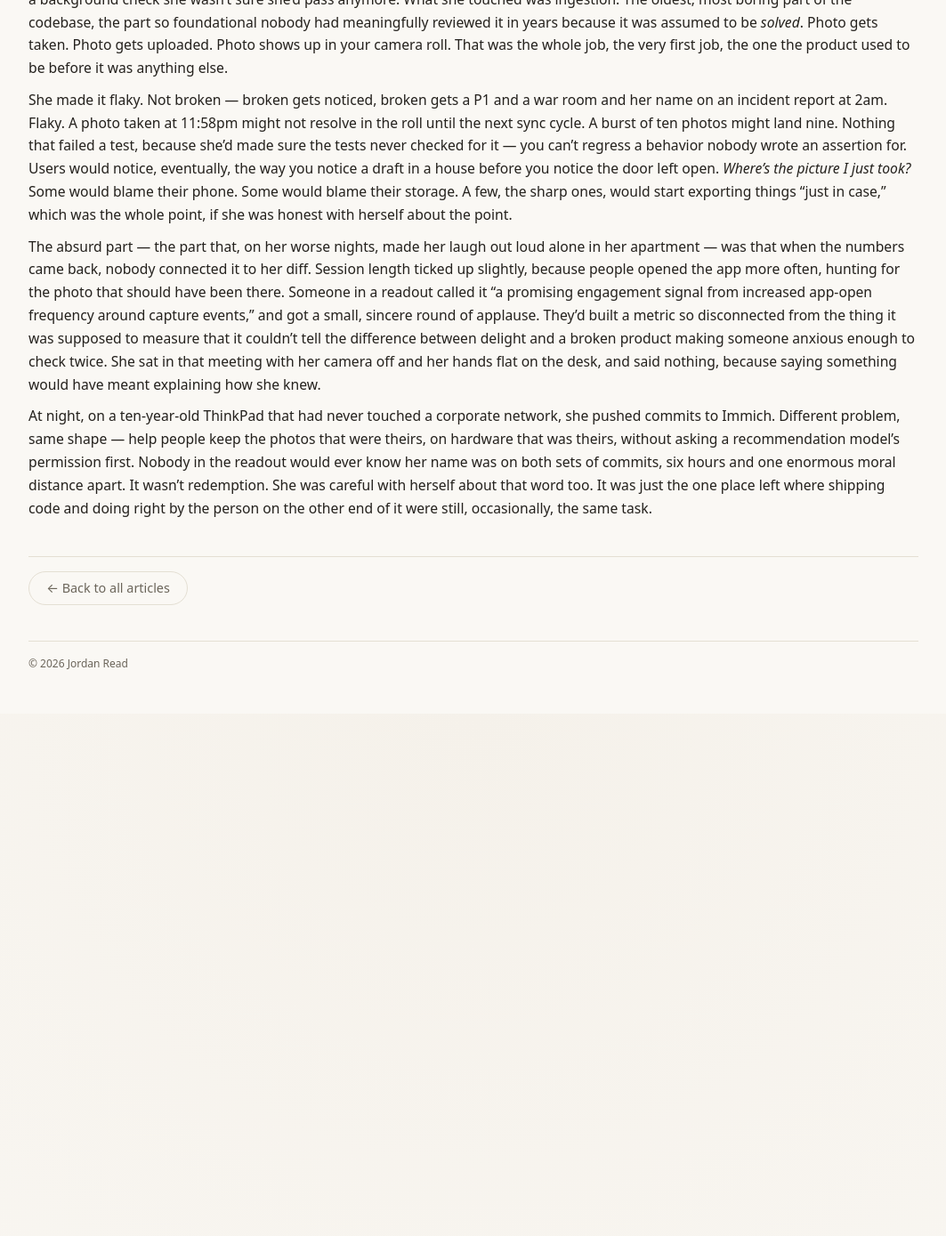
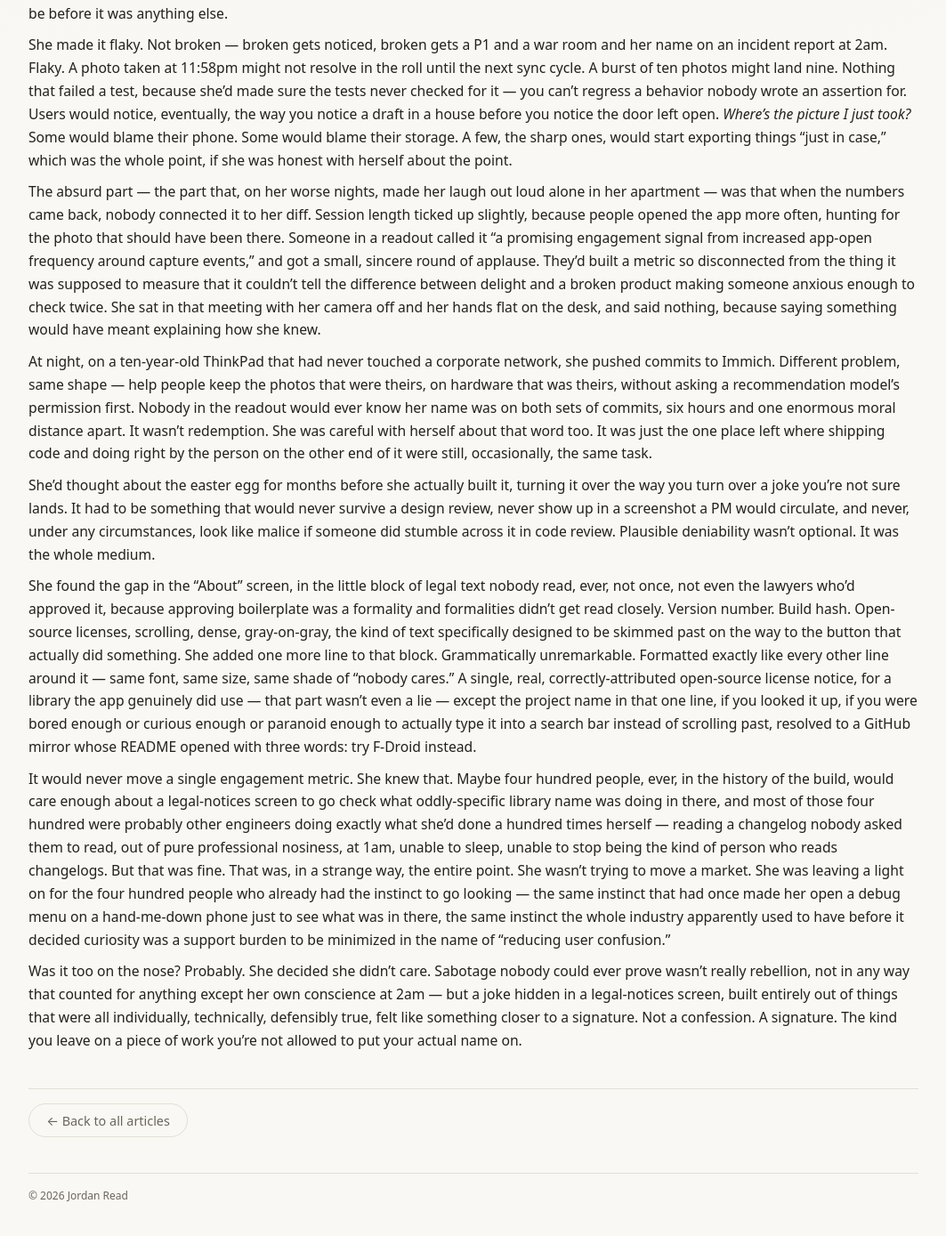
Before and after one commit to jordanread/jr.com, a Jekyll site: the page built from _articles/weaponized-competence.md, in a window 1280 px wide and 1400 px high, scrolled down 1419 px. Shown: the top 1389 px of the window at 89% size, without its empty margins (108-1171 px from the left). Built offline with Jekyll 4.4.1, drawn with Linux system fonts in a browser that asks for light colours; before the commit the page ends 2221 px from its top, so only the background shows below that; some of the changed text lies outside the part shown.

Commit message:
more stubbed out stuff for the article

```diff
--- a/_articles/weaponized-competence.md
+++ b/_articles/weaponized-competence.md
@@ -7,13 +7,11 @@ date: 2026-07-25
 ---
 > This is a fictional story. All characters in this story are entirely fictional and any resemblance to actual persons, living or dead, is coincidental, and let's be honest, so unlikely that it almost rises to the level of impossibilty. Prove me wrong, please. I WANT TO BELIEVE.
 
-The nano instance was open in front of her, a git commit message for a merge. Her eyes scanned through the commit messages in her local branch, looking for the snarky comments that nobody should see. The //truth// that nobody should see. She sat back in her chair, rubbing her temples to provide temporary relief of the throbbing that had only gotten more insistent, intense, and painful since "Don't be evil" was intentionally abandoned, a harbinger of things to come.
+The nano instance was open in front of her, a git commit message for a merge. Her eyes scanned through the commit messages in her local branch, looking for the snarky comments that nobody should see. The *truth* that nobody should see. She sat back in her chair, rubbing her temples to provide temporary relief of the throbbing that had only gotten more insistent, intense, and painful since "Don't be evil" was intentionally abandoned, a harbinger of things to come.
 
 All those years ago, when she was put on this team, on this project, it was exciting. Technically, sure, it was a camera roll. A chronological view of photos taken from a phone. But then machine learning let her team start figuring out who was in a photo. EXIF data let them start building a heatmap with the users own photos. That bunch of photos from that one vacation, the sunsets from hiking trips on the outskirts of the city people lived in, pictures from events they went to. They were able to consume that data, and create new and interesting ways to display it. In the executive parlance, it was a value-add feature. Value for the user. A nod to them, thanking them for trusting us.
 
-That's not her job anymore though. Same project, but different goals. Instead of giving the user cool tools to do cool things, it shifted to exploiting users, and depending on not only the forced vendor lock-in, but also the technological inertia. Photos was always a thing. How else would I see my pictures? But things got dark. Metrics to determine how long a user looked at a specific kind of picture. That identification functionality turned into ways to push that content to keep people on the app, staring at the screen. Not looking up, not moving on. She remembered holidays with her parents, when they would pull out the shoebox of hardcopies of photos, eliciting a groan and an eyeroll from everyone around. It would never be admitted, but there was always a smile with that groan.
-
-Good rename — "Weaponized Competence" is a much sharper title than what I had. And this version is doing more interesting work than my draft: the `//truth//` comments, the "Don't be evil" callback as a harbinger, the shoebox-of-photos memory as the emotional anchor. I'll pick up right where you left off, matching that register.
+That's not her job anymore though. Same project, but different goals. Instead of giving the user cool tools to do cool things, it shifted to exploiting users, and depending on not only the forced vendor lock-in, but also the technological inertia. Photos was always a thing. How else would I see my pictures? But things got dark. Metrics to determine how long a user looked at a specific kind of picture. That identification functionality turned into ways to push that content to keep people on the app, staring at the screen. Not looking up, not moving on. She remembered holidays with her parents, when they would pull out the shoebox of hardcopies of photos, eliciting a groan and an eyeroll from everyone around. It would never be admitted, but there was always a smile with that groan. There was a *value* intrinsic to each photo in that box.
 
 ## GENERATED
 
@@ -28,3 +26,11 @@ She made it flaky. Not broken — broken gets noticed, broken gets a P1 and a wa
 The absurd part — the part that, on her worse nights, made her laugh out loud alone in her apartment — was that when the numbers came back, nobody connected it to her diff. Session length ticked up slightly, because people opened the app more often, hunting for the photo that should have been there. Someone in a readout called it "a promising engagement signal from increased app-open frequency around capture events," and got a small, sincere round of applause. They'd built a metric so disconnected from the thing it was supposed to measure that it couldn't tell the difference between delight and a broken product making someone anxious enough to check twice. She sat in that meeting with her camera off and her hands flat on the desk, and said nothing, because saying something would have meant explaining how she knew.
 
 At night, on a ten-year-old ThinkPad that had never touched a corporate network, she pushed commits to Immich. Different problem, same shape — help people keep the photos that were theirs, on hardware that was theirs, without asking a recommendation model's permission first. Nobody in the readout would ever know her name was on both sets of commits, six hours and one enormous moral distance apart. It wasn't redemption. She was careful with herself about that word too. It was just the one place left where shipping code and doing right by the person on the other end of it were still, occasionally, the same task.
+
+She'd thought about the easter egg for months before she actually built it, turning it over the way you turn over a joke you're not sure lands. It had to be something that would never survive a design review, never show up in a screenshot a PM would circulate, and never, under any circumstances, look like malice if someone did stumble across it in code review. Plausible deniability wasn't optional. It was the whole medium.
+
+She found the gap in the "About" screen, in the little block of legal text nobody read, ever, not once, not even the lawyers who'd approved it, because approving boilerplate was a formality and formalities didn't get read closely. Version number. Build hash. Open-source licenses, scrolling, dense, gray-on-gray, the kind of text specifically designed to be skimmed past on the way to the button that actually did something. She added one more line to that block. Grammatically unremarkable. Formatted exactly like every other line around it — same font, same size, same shade of "nobody cares." A single, real, correctly-attributed open-source license notice, for a library the app genuinely did use — that part wasn't even a lie — except the project name in that one line, if you looked it up, if you were bored enough or curious enough or paranoid enough to actually type it into a search bar instead of scrolling past, resolved to a GitHub mirror whose README opened with three words: try F-Droid instead.
+
+It would never move a single engagement metric. She knew that. Maybe four hundred people, ever, in the history of the build, would care enough about a legal-notices screen to go check what oddly-specific library name was doing in there, and most of those four hundred were probably other engineers doing exactly what she'd done a hundred times herself — reading a changelog nobody asked them to read, out of pure professional nosiness, at 1am, unable to sleep, unable to stop being the kind of person who reads changelogs. But that was fine. That was, in a strange way, the entire point. She wasn't trying to move a market. She was leaving a light on for the four hundred people who already had the instinct to go looking — the same instinct that had once made her open a debug menu on a hand-me-down phone just to see what was in there, the same instinct the whole industry apparently used to have before it decided curiosity was a support burden to be minimized in the name of "reducing user confusion."
+
+Was it too on the nose? Probably. She decided she didn't care. Sabotage nobody could ever prove wasn't really rebellion, not in any way that counted for anything except her own conscience at 2am — but a joke hidden in a legal-notices screen, built entirely out of things that were all individually, technically, defensibly true, felt like something closer to a signature. Not a confession. A signature. The kind you leave on a piece of work you're not allowed to put your actual name on.
```
